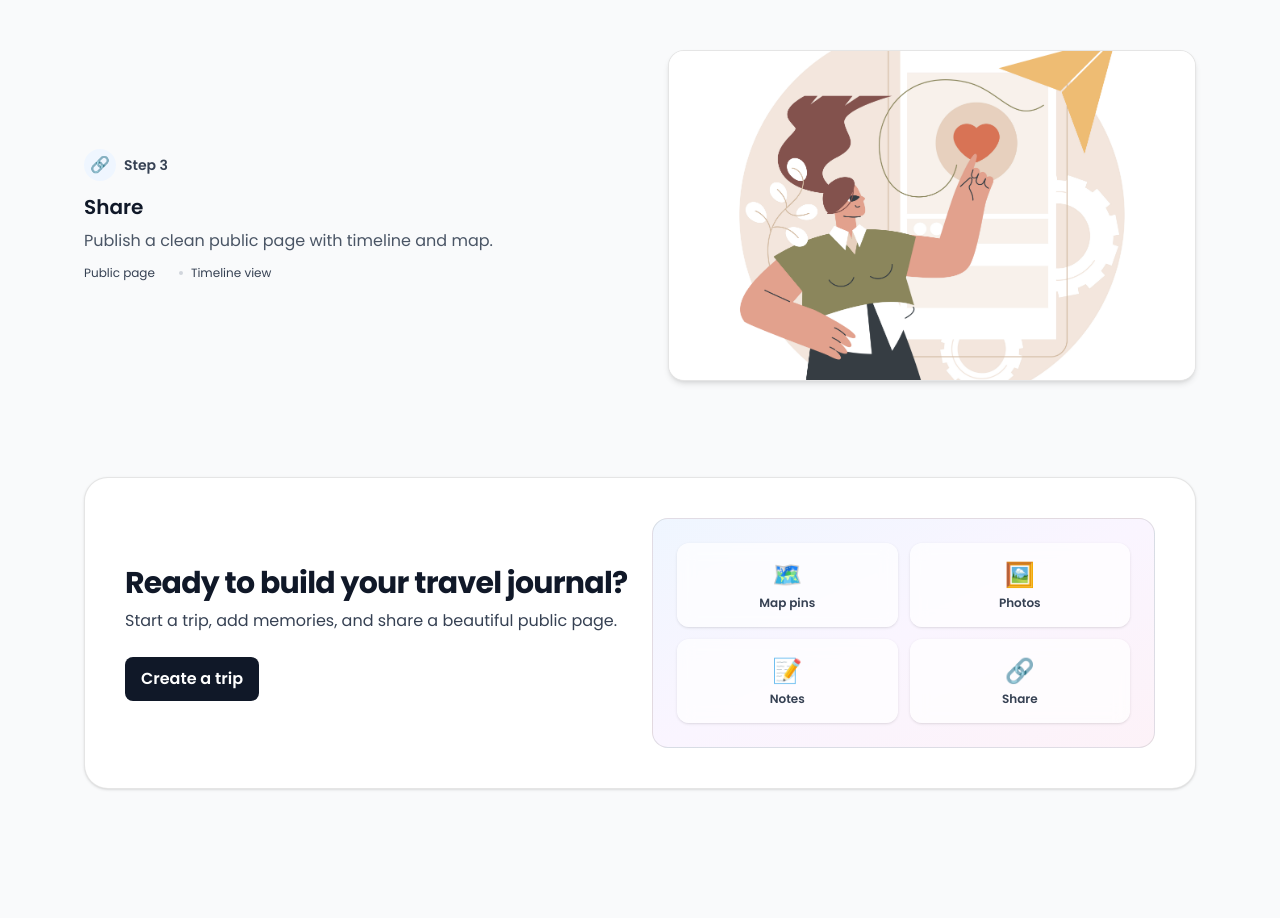
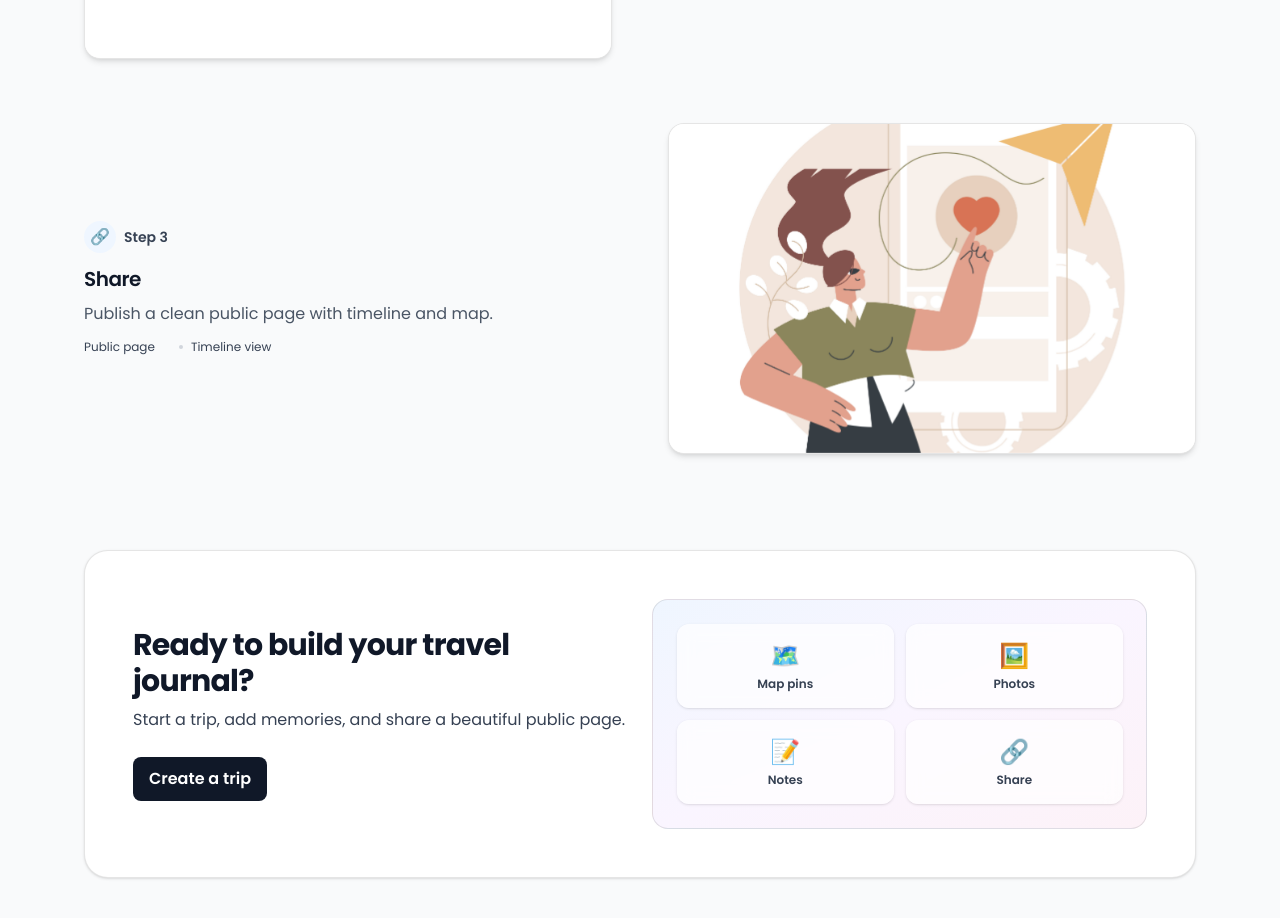
Before and after one commit to gabriellamsa/travel-journal, a Next.js app: page / in a window 1280 px wide. Shown: the part 1620-2538 px from the top of the page. Built offline with nearby package versions, Linux system fonts and the light colour scheme.

Commit message:
refactor(home): refine HowItWorks and CTA

```diff
--- a/src/components/home/CallToAction.tsx
+++ b/src/components/home/CallToAction.tsx
@@ -1,12 +1,12 @@
 export default function CallToAction() {
   return (
     <section className="mx-auto max-w-6xl px-5 pb-28">
-      <div className="grid items-stretch gap-6 rounded-3xl border border-black/10 bg-white p-6 shadow-sm md:grid-cols-2 md:p-10">
+      <div className="grid items-stretch gap-6 rounded-3xl border border-black/10 bg-white p-6 shadow-sm md:grid-cols-2 md:p-12">
         <div className="order-2 flex flex-col justify-center md:order-1">
           <h2 className="text-2xl font-bold tracking-tight md:text-3xl">
             Ready to build your travel journal?
           </h2>
-          <p className="mt-2 text-sm text-gray-700 md:text-base">
+          <p className="mt-2 text-sm leading-relaxed text-gray-700 md:text-base">
             Start a trip, add memories, and share a beautiful public page.
           </p>
           <div className="mt-6 flex flex-wrap items-center gap-3">
@@ -19,33 +19,25 @@ export default function CallToAction() {
           </div>
         </div>
         <div className="order-1 md:order-2">
-          <div className="relative overflow-hidden rounded-2xl border border-black/10 bg-gradient-to-br from-blue-50 via-purple-50 to-pink-50 p-6">
+          <div className="group relative overflow-hidden rounded-2xl border border-black/10 bg-gradient-to-br from-blue-50 via-purple-50 to-pink-50 p-6">
             <div className="pointer-events-none absolute inset-0 -z-10 opacity-70 [background:radial-gradient(500px_circle_at_0%_100%,#e0f2fe,transparent_40%),radial-gradient(500px_circle_at_100%_0%,#ede9fe,transparent_40%)]" />
             <div className="grid grid-cols-2 gap-3">
-              <div className="rounded-xl bg-white/70 p-4 text-center shadow-sm backdrop-blur">
-                <div className="text-2xl">🗺️</div>
-                <div className="mt-1 text-xs font-semibold text-gray-700">
-                  Map pins
+              {[
+                ["🗺️", "Map pins"],
+                ["🖼️", "Photos"],
+                ["📝", "Notes"],
+                ["🔗", "Share"],
+              ].map(([icon, label]) => (
+                <div
+                  key={label}
+                  className="rounded-xl bg-white/70 p-4 text-center shadow-sm backdrop-blur transition-transform duration-300 will-change-transform group-hover:scale-[1.02]"
+                >
+                  <div className="text-2xl">{icon}</div>
+                  <div className="mt-1 text-xs font-semibold text-gray-700">
+                    {label}
+                  </div>
                 </div>
-              </div>
-              <div className="rounded-xl bg-white/70 p-4 text-center shadow-sm backdrop-blur">
-                <div className="text-2xl">🖼️</div>
-                <div className="mt-1 text-xs font-semibold text-gray-700">
-                  Photos
-                </div>
-              </div>
-              <div className="rounded-xl bg-white/70 p-4 text-center shadow-sm backdrop-blur">
-                <div className="text-2xl">📝</div>
-                <div className="mt-1 text-xs font-semibold text-gray-700">
-                  Notes
-                </div>
-              </div>
-              <div className="rounded-xl bg-white/70 p-4 text-center shadow-sm backdrop-blur">
-                <div className="text-2xl">🔗</div>
-                <div className="mt-1 text-xs font-semibold text-gray-700">
-                  Share
-                </div>
-              </div>
+              ))}
             </div>
           </div>
         </div>
--- a/src/components/home/HowItWorks.tsx
+++ b/src/components/home/HowItWorks.tsx
@@ -38,7 +38,7 @@ const STEPS: Step[] = [
 
 export default function HowItWorks() {
   return (
-    <section className="mx-auto max-w-6xl px-5 pb-24">
+    <section className="mx-auto max-w-6xl px-5 pt-18 pb-24 border-t border-gray-200">
       <div className="mx-auto mb-12 max-w-3xl text-center">
         <h2 className="text-2xl font-bold tracking-tight md:text-3xl">
           How it works
@@ -61,8 +61,10 @@ export default function HowItWorks() {
                 </span>
                 Step {step.id}
               </div>
-              <h3 className="text-lg font-semibold md:text-xl">{step.title}</h3>
-              <p className="mt-2 max-w-prose text-sm text-gray-600 md:text-base">
+              <h3 className="text-lg font-semibold tracking-tight md:text-xl">
+                {step.title}
+              </h3>
+              <p className="mt-2 max-w-prose text-sm leading-relaxed text-gray-600 md:text-base">
                 {step.description}
               </p>
               <ul className="mt-3 flex flex-wrap items-center gap-x-4 gap-y-2 text-xs text-gray-700">
@@ -77,14 +79,15 @@ export default function HowItWorks() {
               </ul>
             </div>
             <div className={step.id === 2 ? "order-2 md:order-1" : "order-2"}>
-              <div className="relative overflow-hidden rounded-2xl border border-black/10 bg-white shadow-md">
+              <div className="group relative overflow-hidden rounded-2xl border border-black/10 bg-white shadow-md transition-shadow hover:shadow-lg">
+                <div className="pointer-events-none absolute inset-0 opacity-70 [mask-image:linear-gradient(to_bottom,black_60%,transparent)]" />
                 <div className="relative aspect-[16/10] w-full">
                   <Image
                     src={step.image}
                     alt={step.title}
                     fill
                     sizes="(min-width: 1024px) 45vw, (min-width: 768px) 50vw, 100vw"
-                    className="object-cover"
+                    className="object-cover transition-transform duration-300 will-change-transform group-hover:scale-[1.02]"
                   />
                 </div>
               </div>
```
